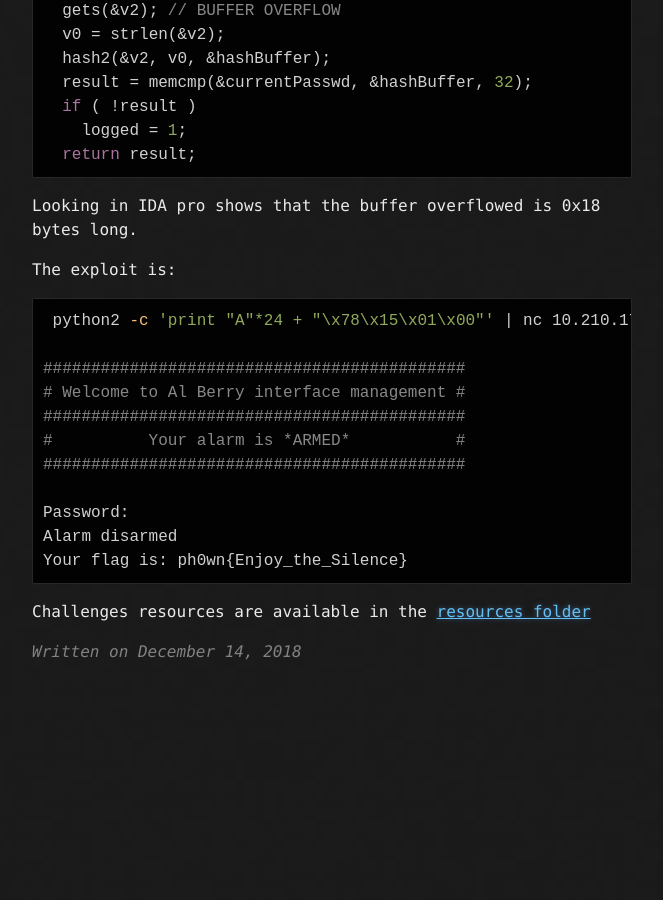
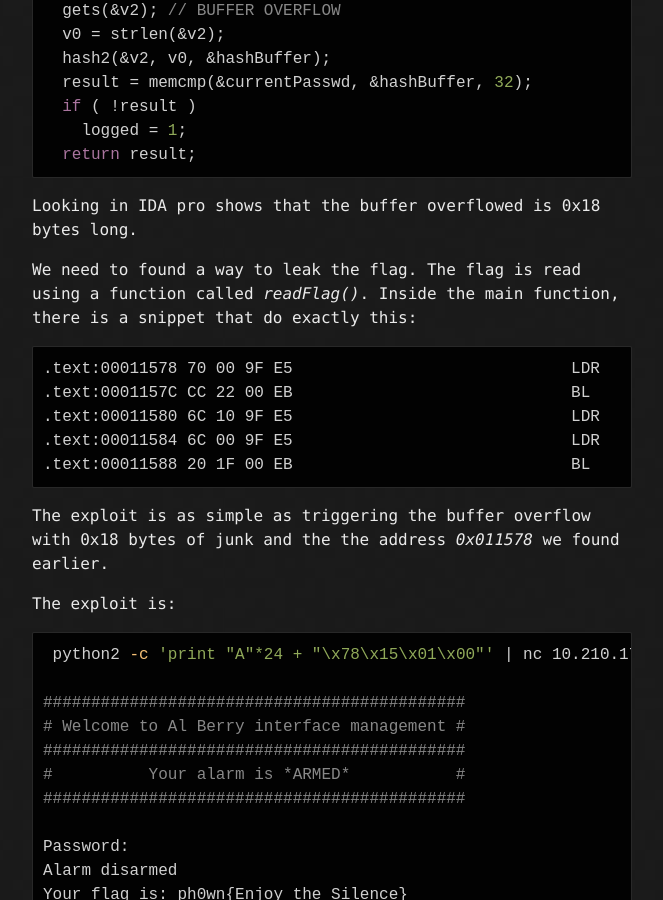
Before and after one commit to duksctf/duksctf.github.io, a Jekyll site: the page built from _posts/2018-12-14-Ph0wn2018-alberry1.md, in a window 1280 px wide and 900 px high, scrolled down 887 px. Shown: the whole window, without its empty margins (308-971 px from the left). Built offline with Jekyll 4.4.1, drawn with Linux system fonts in a browser that asks for light colours; before the commit the page ends 1571 px from its top, so only the background shows below that.

Commit message:
added info about return address

````diff
--- a/_posts/2018-12-14-Ph0wn2018-alberry1.md
+++ b/_posts/2018-12-14-Ph0wn2018-alberry1.md
@@ -47,6 +47,17 @@ int checkPassword()
 
 Looking in IDA pro shows that the buffer overflowed is 0x18 bytes long.
 
+We need to found a way to leak the flag. The flag is read using a function called *readFlag()*. Inside the main function, there is a snippet that do exactly this:
+
+```shell
+.text:00011578 70 00 9F E5                             LDR     R0, =aAlarmDisarmed ; jumptable 00011548 case 1
+.text:0001157C CC 22 00 EB                             BL      puts
+.text:00011580 6C 10 9F E5                             LDR     R1, =flagDisarmed
+.text:00011584 6C 00 9F E5                             LDR     R0, =aYourFlagIsS ; "Your flag is: %s\n"
+.text:00011588 20 1F 00 EB                             BL      printf
+```
+The exploit is as simple as triggering the buffer overflow with 0x18 bytes of junk and the the address *0x011578* we found earlier.
+
 The exploit is:
 
 ```shell
````
